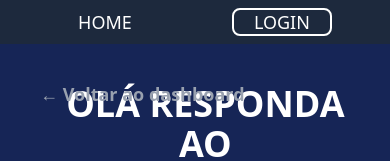
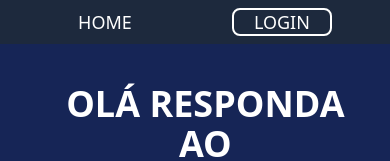
Before and after one commit to Grupo-FIAP-Antonio-Felipe-e-Joao-Vitor/GS2-site, a React app in the folder frontend/: page /formulario in a window 390 px wide. Shown: the top 161 px of the page. Built offline with nearby package versions, Linux system fonts and the light colour scheme; the HTML template or start-up script is replaced by a standard one.

Commit message:
style(frontend): deixando o componente voltar invisivel na responsividade

```diff
--- a/frontend/src/components/Voltar.jsx
+++ b/frontend/src/components/Voltar.jsx
@@ -10,7 +10,7 @@ const Voltar = () => {
 
         <span
             onClick={() => navigate("/dashboard")}
-            className="text-gray-400 fixed top-20 left-10 text-lg font-semibold cursor-pointer hover:underline transition-all duration-300"
+            className="text-gray-400 md:block hidden fixed top-20 left-10 text-lg font-semibold cursor-pointer hover:underline transition-all duration-300"
         >
             &larr; Voltar ao dashboard
         </span>
```
